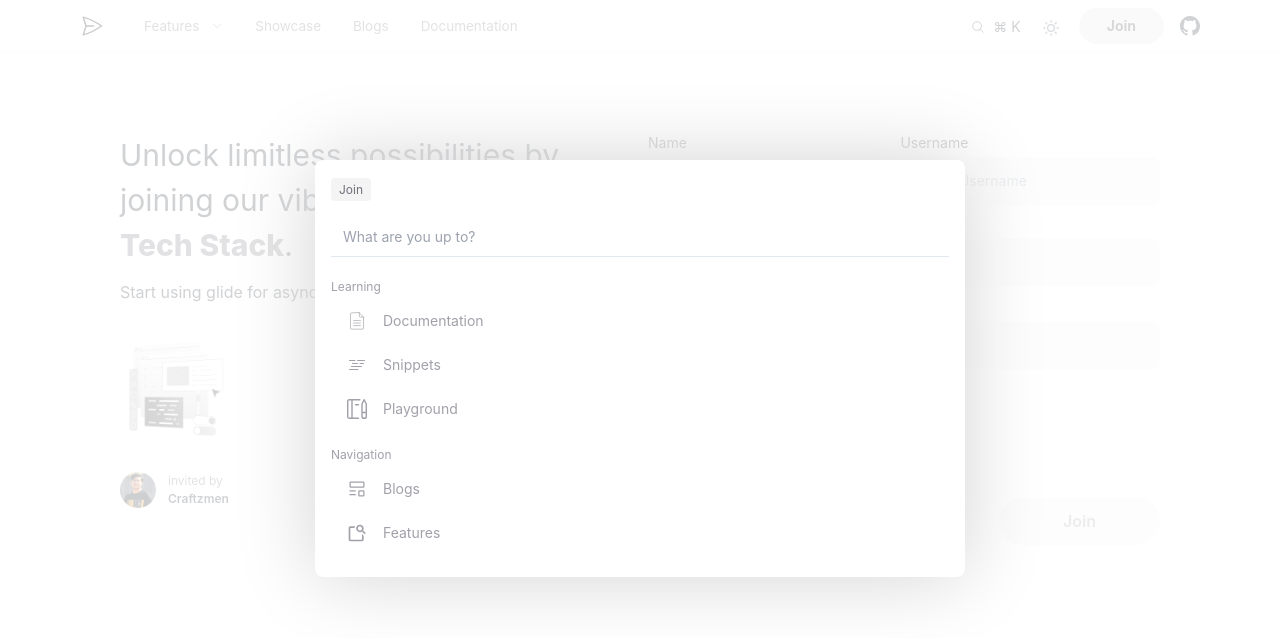
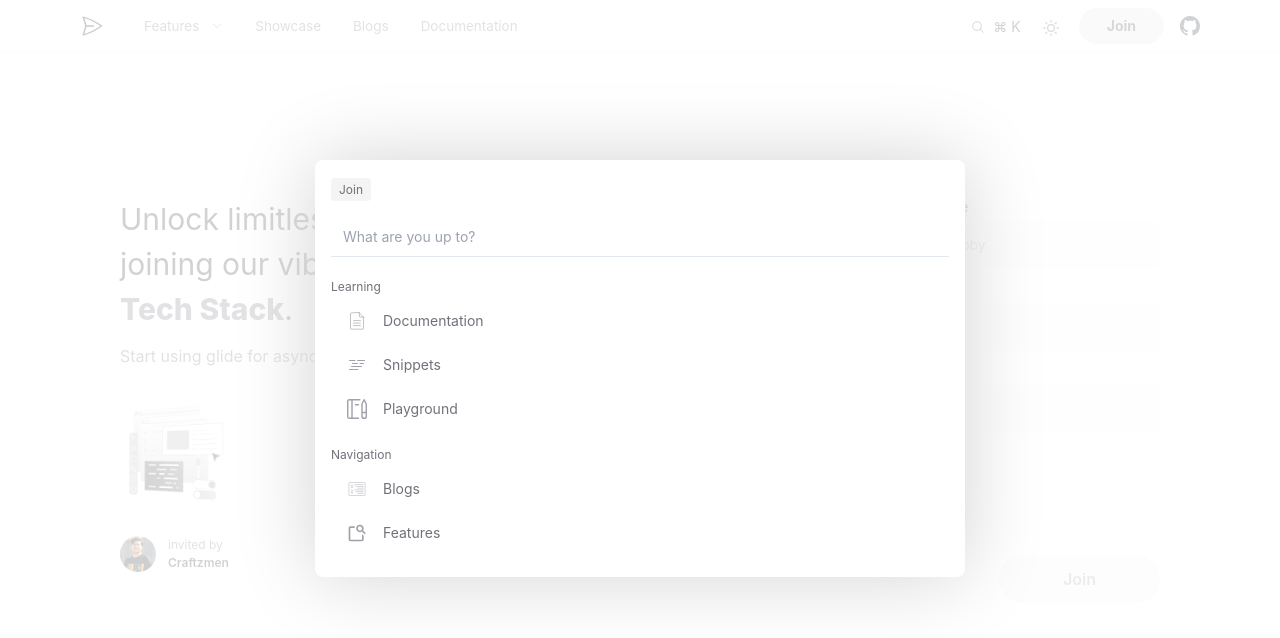
Before and after one commit to Craftzmen/glide, a React (Create React App) app: page /join in a window 1280 px wide. Both pictures are taken after a click on the button "⌘ K". Shown: the top 638 px of the page. Built offline with nearby package versions, Linux system fonts and the light colour scheme.

Commit message:
small-updates

```diff
--- a/src/home/content/AboutSection.jsx
+++ b/src/home/content/AboutSection.jsx
@@ -23,9 +23,9 @@ const AboutSection = () => {
     },
     {
       img: ABOUT_IMG_2,
-      label: "Extensible Materials",
+      label: "Extensible Resources",
       description:
-        "Play around with lots of helping and attractive tech materials.",
+        "Play around with lots of helping and attractive tech resources.",
     },
     {
       img: ABOUT_IMG_3,
--- a/src/joining/Joining.jsx
+++ b/src/joining/Joining.jsx
@@ -1,12 +1,12 @@
 import React from "react";
 import { Link } from "react-router-dom";
-import { delay, motion } from "framer-motion";
+import { motion } from "framer-motion";
 
 // ? Local Imports
 import JoiningIllu from "../assets/images/joining_illu.png";
 import ProfileImg from "../assets/images/profile_img.png";
 
-// ? Chakra Importspo
+// ? Chakra Imports
 import { Flex, Box, Text } from "@chakra-ui/react";
 
 const Joining = ({ id = Math.random(), name = "Craftzmen" }) => {
@@ -19,7 +19,7 @@ const Joining = ({ id = Math.random(), name = "Craftzmen" }) => {
     <motion.div
       initial={{ y: "200px", transition: { delay: 0.3 } }}
       animate={{ y: "0px", }}
-      className="w-full md:flex md:justify-center md:items-center p-0 box-border dark:bg-zinc-900"
+      className="w-full md:flex md:justify-center md:items-center p-0 box-border dark:bg-zinc-900 xl:mt-16"
     >
       <Flex
         direction={{ base: "column", xl: "row" }}
@@ -38,7 +38,7 @@ const Joining = ({ id = Math.random(), name = "Craftzmen" }) => {
             </Text>
             <Text
               fontSize={{ base: "sm", xl: "md" }}
-              className="dark:text-zinc-500"
+              className="text-zinc-500 dark:text-zinc-500"
             >
               Start using glide for asynchronous daily tech learning.
             </Text>
@@ -67,7 +67,7 @@ const Joining = ({ id = Math.random(), name = "Craftzmen" }) => {
                 type="text"
                 id="name"
                 placeholder="Enter Name"
-                className="w-full bg-zinc-100 rounded-lg py-3.5 px-5 focus:outline-0 dark:bg-zinc-800/50 dark:placeholder-zinc-500"
+                className="w-full bg-zinc-100/50 rounded-lg py-3.5 px-5 focus:outline-0 dark:bg-zinc-800/50 dark:placeholder-zinc-500"
                 required={true}
               />
             </div>
@@ -76,8 +76,8 @@ const Joining = ({ id = Math.random(), name = "Craftzmen" }) => {
               <input
                 type="text"
                 id="username"
-                placeholder="Enter Username"
-                className="w-full bg-zinc-100 rounded-lg py-3.5 px-5 focus:outline-0 mb-4 lg:mb-0 dark:bg-zinc-800/50 dark:placeholder-zinc-500"
+                placeholder="i.e. bobby"
+                className="w-full bg-zinc-100/50  rounded-lg py-3.5 px-5 focus:outline-0 mb-4 lg:mb-0 dark:bg-zinc-800/50 dark:placeholder-zinc-500"
               />
             </div>
           </Flex>
@@ -86,8 +86,8 @@ const Joining = ({ id = Math.random(), name = "Craftzmen" }) => {
             <input
               type="text"
               id="email"
-              placeholder="Enter Email"
-              className="w-full bg-zinc-100 rounded-lg py-3.5 px-5 focus:outline-0 mb-4 dark:bg-zinc-800/50 dark:placeholder-zinc-500"
+              placeholder="user@glide.com"
+              className="w-full bg-zinc-100/50  rounded-lg py-3.5 px-5 focus:outline-0 mb-4 dark:bg-zinc-800/50 dark:placeholder-zinc-500"
               required={true}
             />
           </div>
@@ -97,7 +97,7 @@ const Joining = ({ id = Math.random(), name = "Craftzmen" }) => {
               type="password"
               id="password"
               placeholder="•••••••••••"
-              className="w-full bg-zinc-100 rounded-lg py-3.5 px-5 focus:outline-0 mb-7 dark:bg-zinc-800/50 dark:placeholder-zinc-500"
+              className="w-full bg-zinc-100/50  rounded-lg py-3.5 px-5 focus:outline-0 mb-7 dark:bg-zinc-800/50 dark:placeholder-zinc-500"
               required={true}
             />
           </div>
@@ -106,7 +106,7 @@ const Joining = ({ id = Math.random(), name = "Craftzmen" }) => {
               <input
                 type="checkbox"
                 id="remember_me"
-                className="checkbox bg-gray-200 dark:bg-zinc-800/50 border-0 rounded-md checkbox-sm focus:outline-0"
+                className="checkbox bg-gray-200 dark:bg-zinc-800/50 border-0 rounded checkbox-sm focus:outline-0"
                 required={true}
               />
               <label
@@ -116,11 +116,11 @@ const Joining = ({ id = Math.random(), name = "Craftzmen" }) => {
                 Remember me
               </label>
             </Box>
-            <Box className="flex items-center text-xs gap-x-3 mt-4">
+            <Box className="flex items-center text-xs gap-x-3 mt-2.5">
               <input
                 type="checkbox"
                 id="terms_&_conditions"
-                className="checkbox bg-gray-200 dark:bg-zinc-800/50 border-0 rounded-md checkbox-sm focus:outline-0"
+                className="checkbox bg-gray-200 dark:bg-zinc-800/50 border-0 rounded checkbox-sm focus:outline-0"
                 required={true}
               />
               <label
--- a/src/output.css
+++ b/src/output.css
@@ -1483,6 +1483,10 @@ html {
   margin-top: 0.5rem;
 }
 
+.mt-2\.5 {
+  margin-top: 0.625rem;
+}
+
 .mt-20 {
   margin-top: 5rem;
 }
@@ -1497,6 +1501,10 @@ html {
 
 .mt-5 {
   margin-top: 1.25rem;
+}
+
+.mt-12 {
+  margin-top: 3rem;
 }
 
 .box-border {
@@ -1824,6 +1832,10 @@ html {
   background-color: rgb(244 244 245 / var(--tw-bg-opacity));
 }
 
+.bg-zinc-100\/50 {
+  background-color: rgb(244 244 245 / 0.5);
+}
+
 .bg-zinc-200 {
   --tw-bg-opacity: 1;
   background-color: rgb(228 228 231 / var(--tw-bg-opacity));
@@ -1960,6 +1972,10 @@ html {
   text-align: center;
 }
 
+.font-serif {
+  font-family: ui-serif, Georgia, Cambria, "Times New Roman", Times, serif;
+}
+
 .text-3xl {
   font-size: 1.875rem;
   line-height: 2.25rem;
@@ -2013,6 +2029,14 @@ html {
 
 .font-semibold {
   font-weight: 600;
+}
+
+.font-light {
+  font-weight: 300;
+}
+
+.font-thin {
+  font-weight: 100;
 }
 
 .leading-7 {
@@ -2102,6 +2126,14 @@ html {
   transition-duration: 150ms;
 }
 
+.duration-300 {
+  transition-duration: 300ms;
+}
+
+.duration-200 {
+  transition-duration: 200ms;
+}
+
 .placeholder\:text-sm::-webkit-input-placeholder {
   font-size: 0.875rem;
   line-height: 1.25rem;
@@ -2112,6 +2144,58 @@ html {
   line-height: 1.25rem;
 }
 
+.hover\:scale-150:hover {
+  --tw-scale-x: 1.5;
+  --tw-scale-y: 1.5;
+  -webkit-transform: translate(var(--tw-translate-x), var(--tw-translate-y)) rotate(var(--tw-rotate)) skewX(var(--tw-skew-x)) skewY(var(--tw-skew-y)) scaleX(var(--tw-scale-x)) scaleY(var(--tw-scale-y));
+          transform: translate(var(--tw-translate-x), var(--tw-translate-y)) rotate(var(--tw-rotate)) skewX(var(--tw-skew-x)) skewY(var(--tw-skew-y)) scaleX(var(--tw-scale-x)) scaleY(var(--tw-scale-y));
+}
+
+.hover\:scale-110:hover {
+  --tw-scale-x: 1.1;
+  --tw-scale-y: 1.1;
+  -webkit-transform: translate(var(--tw-translate-x), var(--tw-translate-y)) rotate(var(--tw-rotate)) skewX(var(--tw-skew-x)) skewY(var(--tw-skew-y)) scaleX(var(--tw-scale-x)) scaleY(var(--tw-scale-y));
+          transform: translate(var(--tw-translate-x), var(--tw-translate-y)) rotate(var(--tw-rotate)) skewX(var(--tw-skew-x)) skewY(var(--tw-skew-y)) scaleX(var(--tw-scale-x)) scaleY(var(--tw-scale-y));
+}
+
+@-webkit-keyframes ping {
+  75%, 100% {
+    -webkit-transform: scale(2);
+            transform: scale(2);
+    opacity: 0;
+  }
+}
+
+@keyframes ping {
+  75%, 100% {
+    -webkit-transform: scale(2);
+            transform: scale(2);
+    opacity: 0;
+  }
+}
+
+.hover\:animate-ping:hover {
+  -webkit-animation: ping 1s cubic-bezier(0, 0, 0.2, 1) infinite;
+          animation: ping 1s cubic-bezier(0, 0, 0.2, 1) infinite;
+}
+
+@-webkit-keyframes pulse {
+  50% {
+    opacity: .5;
+  }
+}
+
+@keyframes pulse {
+  50% {
+    opacity: .5;
+  }
+}
+
+.hover\:animate-pulse:hover {
+  -webkit-animation: pulse 2s cubic-bezier(0.4, 0, 0.6, 1) infinite;
+          animation: pulse 2s cubic-bezier(0.4, 0, 0.6, 1) infinite;
+}
+
 .hover\:bg-zinc-100:hover {
   --tw-bg-opacity: 1;
   background-color: rgb(244 244 245 / var(--tw-bg-opacity));
@@ -2120,6 +2204,36 @@ html {
 .hover\:bg-zinc-50:hover {
   --tw-bg-opacity: 1;
   background-color: rgb(250 250 250 / var(--tw-bg-opacity));
+}
+
+.hover\:bg-zinc-700:hover {
+  --tw-bg-opacity: 1;
+  background-color: rgb(63 63 70 / var(--tw-bg-opacity));
+}
+
+.hover\:bg-lime-500:hover {
+  --tw-bg-opacity: 1;
+  background-color: rgb(132 204 22 / var(--tw-bg-opacity));
+}
+
+.hover\:bg-lime-50:hover {
+  --tw-bg-opacity: 1;
+  background-color: rgb(247 254 231 / var(--tw-bg-opacity));
+}
+
+.hover\:text-zinc-100:hover {
+  --tw-text-opacity: 1;
+  color: rgb(244 244 245 / var(--tw-text-opacity));
+}
+
+.hover\:text-lime-800:hover {
+  --tw-text-opacity: 1;
+  color: rgb(63 98 18 / var(--tw-text-opacity));
+}
+
+.hover\:text-lime-500:hover {
+  --tw-text-opacity: 1;
+  color: rgb(132 204 22 / var(--tw-text-opacity));
 }
 
 .hover\:opacity-50:hover {
@@ -2448,6 +2562,14 @@ html {
     margin-top: 10rem;
   }
 
+  .lg\:mt-24 {
+    margin-top: 6rem;
+  }
+
+  .lg\:mt-20 {
+    margin-top: 5rem;
+  }
+
   .lg\:block {
     display: block;
   }
@@ -2498,6 +2620,14 @@ html {
     margin-top: 2.5rem;
   }
 
+  .xl\:mt-20 {
+    margin-top: 5rem;
+  }
+
+  .xl\:mt-16 {
+    margin-top: 4rem;
+  }
+
   .xl\:grid-cols-3 {
     grid-template-columns: repeat(3, minmax(0, 1fr));
   }
--- a/src/partials/Navbar/Search/Modal.jsx
+++ b/src/partials/Navbar/Search/Modal.jsx
@@ -25,7 +25,7 @@ const Modal = () => {
     navigation: [
       { id: 1, dataPath: 'blog', dataLabel: 'Blogs', icon: BlogIcon },
       { id: 2, dataPath: 'feature', dataLabel: 'Features', icon: FeatureIcon },
-      { id: 3, dataPath: 'materials', dataLabel: 'Materials', icon: ResourceIcon },
+      { id: 3, dataPath: 'materials', dataLabel: 'Resources', icon: ResourceIcon },
       { id: 4, dataPath: 'templates', dataLabel: 'Templates', icon: TemplateIcon },
     ],
     classes : 'flex gap-x-4 items-center hover:bg-zinc-100 dark:hover:bg-zinc-700 rounded-md px-4 py-3 focus:outline-0 focus:bg-zinc-100 dark:focus:bg-zinc-700'
@@ -41,11 +41,9 @@ const Modal = () => {
     const learningResults = searchModalData.learning.filter((item) =>
       item.dataLabel.toLowerCase().includes(query)
   );
-
     const navigationResults = searchModalData.navigation.filter((item) =>
       item.dataLabel.toLowerCase().includes(query)
   );
-
     setSearchResults({ learning: learningResults, navigation: navigationResults });
   };
 
@@ -78,7 +76,7 @@ const Modal = () => {
                 value={searchQuery}
                 onChange={handleSearch}
               />
-              <div className='flex flex-col text-sm mt-4 text-zinc-400 max-h-72 overflow-y-scroll'>
+              <div className='flex flex-col text-sm mt-4 text-zinc-500 max-h-72 overflow-y-scroll'>
                 <label className='mt-1.5 mb-1 text-xs'>Learning</label>
                 { searchResults.learning && searchResults.learning.length > 0 ? (
                   searchResults.learning.map((item, index) => (
--- a/src/svgs/svgs.jsx
+++ b/src/svgs/svgs.jsx
@@ -95,7 +95,7 @@ export const DocsIcon = () => {
         </svg>
     );
 }
-export const BlogIcon = () => {
+export const TemplateIcon = () => {
     return (
         <svg xmlns="http://www.w3.org/2000/svg" viewBox="0 0 32 32" className='w-5 h-5 text-zinc-400' >
             <path fill="currentColor" d="M4 24h10v2H4zm0-6h10v2H4zm22-4H6a2 2 0 0 1-2-2V6a2 2 0 0 1 2-2h20a2 2 0 0 1 2 2v6a2 2 0 0 1-2 2zM6 6v6h20V6zm20 22h-6a2 2 0 0 1-2-2v-6a2 2 0 0 1 2-2h6a2 2 0 0 1 2 2v6a2 2 0 0 1-2 2zm-6-8v6h6v-6z"/>
@@ -109,7 +109,7 @@ export const FeatureIcon = () => {
         </svg>
     );
 }
-export const ResourceIcon = () => {
+export const BlogIcon = () => {
     return (
         <svg xmlns="http://www.w3.org/2000/svg" viewBox="0 0 48 48" className='w-5 h-5 text-zinc-400' >
             <path fill="none" stroke="currentColor" stroke-linecap="round" stroke-linejoin="round" d="M6.45 8.4a2 2 0 0 0-1.95 1.95v27.3a2 2 0 0 0 2 2h35.1a2 2 0 0 0 2-2v-27.3a2 2 0 0 0-2-1.95Zm3.79 8.14l1.71-3l1.71 3m0 2.41l-1.71 3l-1.71-3m0 10.08l1.71-3l1.71 3m0 2.41l-1.71 3l-1.71-3m7.68-17.86h21.11m0 4.17H21.65m3.72 4.16h13.66m-21.11 4.18h21.11m0 4.16H21.65m3.72 4.17h13.66"/>
@@ -130,7 +130,7 @@ export const PlaygroundIcon = () => {
         </svg>
     );
 }
-export const TemplateIcon = () => {
+export const ResourceIcon = () => {
     return (
         <svg xmlns="http://www.w3.org/2000/svg" viewBox="0 0 16 16" className='h-5 w-5 text-zinc-400' >
             <g fill="currentColor">
```
Also changed, not shown: src/home/content/Header.jsx (+4 -4 lines), 22 other files (tests, documents, lock files or other folders).
